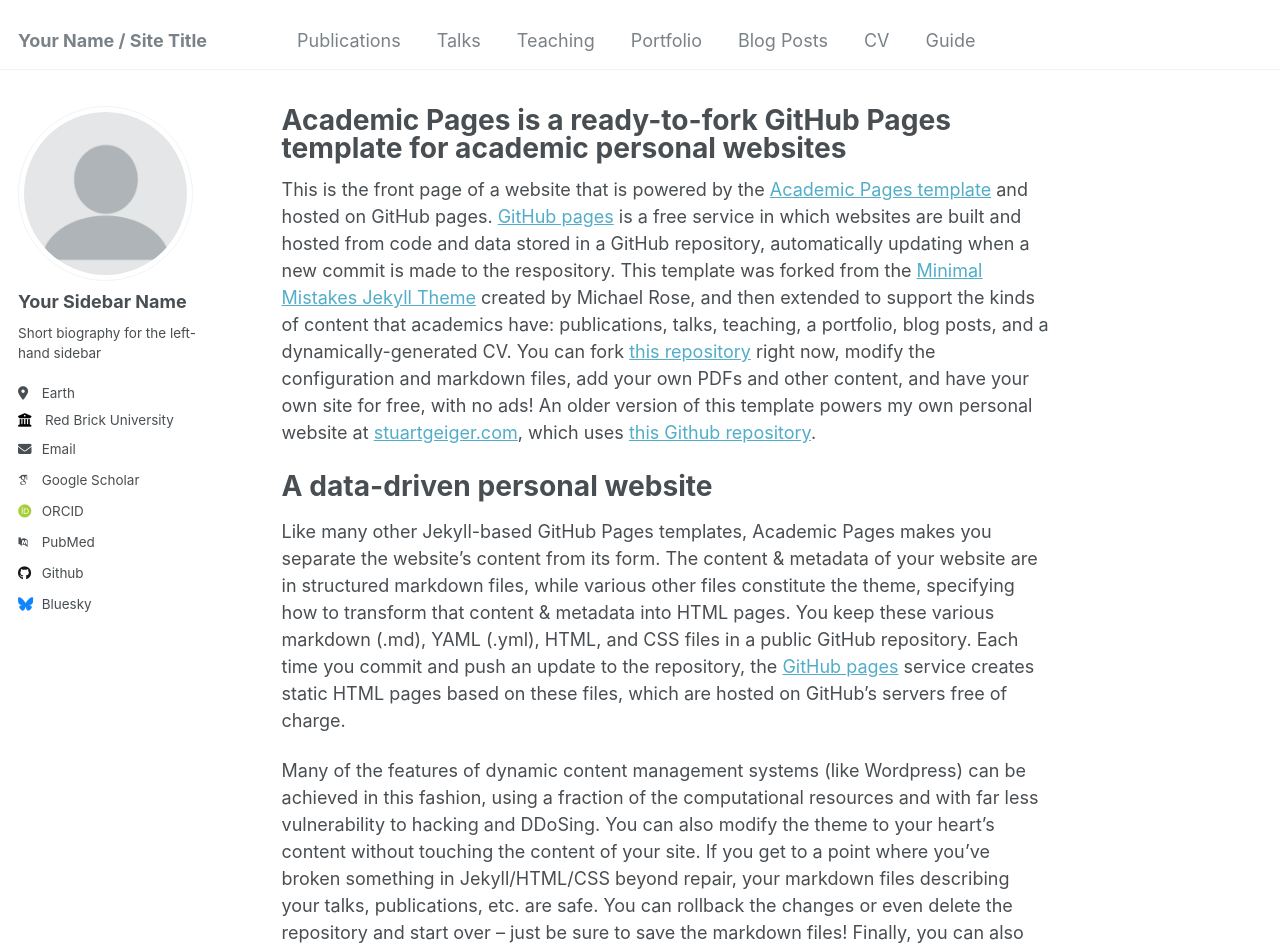
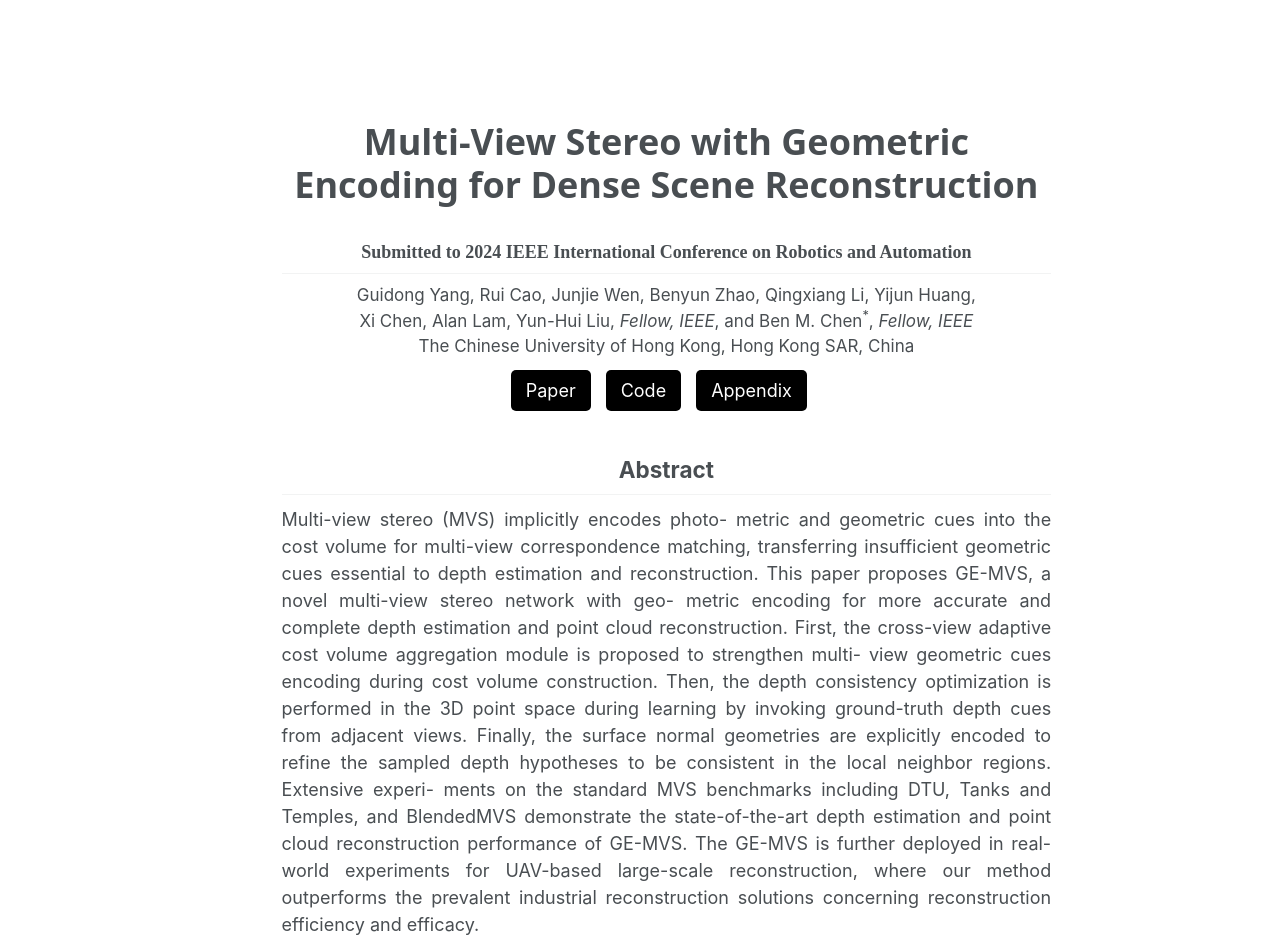
Before and after one commit to CUHK-USR-Group/GE-MVS, a Jekyll site: the page built from _pages/about.md, in a window 1280 px wide and 1400 px high. Shown: the top 950 px of the window. Built offline with Jekyll 4.4.1, drawn with Linux system fonts in a browser that asks for light colours; some web fonts are replaced; some of the changed text lies outside the part shown.

Commit message:
update page

```diff
--- a/_config.yml
+++ b/_config.yml
@@ -3,152 +3,116 @@
 # This config file is meant for settings that affect your entire site, values
 # which you are expected to set up once and rarely need to edit after that.
 # For technical reasons, this file is *NOT* reloaded automatically when you use
-# `jekyll serve -l -H localhost`. If you change this file, please restart the
-# server process.
-
-# Basic Site Settings
-locale                   : "en-US"
-title                    : "Your Name / Site Title"
-title_separator          : "-"
-name                     : &name "Your Name"
-description              : &description "personal description"
-url                      : https://academicpages.github.io # the base hostname & protocol for your site e.g. "https://mmistakes.github.io"
-baseurl                  : "" # the subpath of your site, e.g. "/blog"
-repository               : "academicpages/academicpages.github.io"
-
-# Site Author - The following control what appear as part of the author content on the side bar.
-#               If a field is blank the icon and link will not appear, otherwise it will be shown.
-#               Additional customization can be done by editing /_includes/author-profile.html
-author:
-  # Biographic information
-  avatar           : "profile.png"
-  name             : "Your Sidebar Name"
-  pronouns         : # example: "she/her"
-  bio              : "Short biography for the left-hand sidebar"
-  location         : "Earth"
-  employer         : "Red Brick University"
-  uri              : # URL
-  email            : "none@example.org"
-
-  # Academic websites
-  arxiv            : # URL - Update with the correct link to your profile
-  googlescholar    : "https://scholar.google.com/citations?user=PS_CX0AAAAAJ"
-  impactstory      : # URL
-  orcid            : "http://orcid.org/yourorcidurl"
-  semantic         : # URL
-  pubmed           : "https://www.ncbi.nlm.nih.gov/pubmed/?term=john+snow"
-  researchgate     : # URL
-
-  # Repositories and software development
-  bitbucket        : # Username - Update with your username on the site
-  codepen          : # Username
-  dribbble         : # Username
-  github           : "academicpages"
-  kaggle           : # Username
-  stackoverflow    : # User number or user number and name (i.e., use "1" or "1/jeff-atwood")
-
-  # Social media
-  bluesky          : "bsky.app" # Replace this with you Bluesky username
-  facebook         : # Username
-  flickr           : # Username
-  foursquare       : # Username
-  goodreads        : # Username
-  google_plus      : # Username
-  keybase          : # Username
-  instagram        : # Username
-  lastfm           : # Username
-  linkedin         : # Username
-  mastodon         : # URL
-  medium           : # URL
-  pinterest        : # Username
-  soundcloud       : # Username
-  steam            : # Username
-  telegram         : # URL
-  tumblr           : # Username
-  twitter          : # Username for X / Twitter
-  vine             : # Username
-  weibo            : # Username
-  wikipedia        : # Username
-  xing             : # Username
-  youtube          : # Username
-  zhihu            : # URL
-
-# Publication Category - The following the list of publication categories and their headings
-publication_category:
-  books:
-    title: 'Books'
-  manuscripts:
-    title: 'Journal Articles'
-  conferences:
-    title: 'Conference Papers'
+# `jekyll serve`. If you change this file, please restart the server process.
 
 # Site Settings
-teaser                   :  # filename of teaser fallback teaser image placed in /images/, .e.g. "500x300.png"
-breadcrumbs              : false # true, false (default)
-words_per_minute         : 160
-future                   : true
-read_more                : "disabled" # if enabled, adds "Read more" links to excerpts
-talkmap_link             : false #change to true to add link to talkmap on talks page
+locale: "en-US"
+title: "Multi-View Stereo with Geometric Encoding for Dense Scene Reconstruction"
+title_separator: "-"
+name: &name "Multi-View Stereo with Geometric Encoding"
+description: &description "Multi-View Stereo with Geometric Encoding for Dense Scene Reconstruction"
+url: https://cuhk-usr-group.github.io/GE-MVS # the base hostname & protocol for your site e.g. "https://mmistakes.github.io"
+baseurl: "" # the subpath of your site, e.g. "/blog"
+repository: "CUHK-USR-Group/GE-MVS"
+teaser: # filename of teaser fallback teaser image placed in /images/, .e.g. "500x300.png"
+breadcrumbs: false # true, false (default)
+words_per_minute: 160
+future: true
+read_more: "enabled" # if enabled, adds "Read more" links to excerpts
+talkmap_link: false #change to true to add link to talkmap on talks page
 comments:
-  provider               : # false (default), "disqus", "discourse", "facebook", "google-plus", "staticman", "custom"
+  provider: # false (default), "disqus", "discourse", "facebook", "google-plus", "staticman", "custom"
   disqus:
-    shortname            :
+    shortname:
   discourse:
-    server               : # https://meta.discourse.org/t/embedding-discourse-comments-via-javascript/31963 , e.g.: meta.discourse.org
+    server: # https://meta.discourse.org/t/embedding-discourse-comments-via-javascript/31963 , e.g.: meta.discourse.org
   facebook:
-    appid                :
-    num_posts            : # 5 (default)
-    colorscheme          : # "light" (default), "dark"
+    appid:
+    num_posts: # 5 (default)
+    colorscheme: # "light" (default), "dark"
 staticman:
-  allowedFields          : ['name', 'email', 'url', 'message']
-  branch                 : "gh-pages" # "master", "gh-pages"
-  commitMessage          : "New comment."
-  filename               : comment-{@timestamp}
-  format                 : "yml"
-  moderation             : true
-  path                   : "_data/comments/{options.slug}"
-  requiredFields         : ['name', 'email', 'message']
+  allowedFields: ["name", "email", "url", "message"]
+  branch: "gh-pages" # "master", "gh-pages"
+  commitMessage: "New comment."
+  filename: comment-{@timestamp}
+  format: "yml"
+  moderation: true
+  path: "_data/comments/{options.slug}"
+  requiredFields: ["name", "email", "message"]
   transforms:
-    email                : "md5"
+    email: "md5"
   generatedFields:
     date:
-      type               : "date"
+      type: "date"
       options:
-        format           : "iso8601" # "iso8601" (default), "timestamp-seconds", "timestamp-milliseconds"
+        format: "iso8601" # "iso8601" (default), "timestamp-seconds", "timestamp-milliseconds"
 atom_feed:
-  hide                   : false     # change to true to hide the RSS feed in the footer
-  path                   : # blank (default) uses feed.xml
-
+  path: # blank (default) uses feed.xml
 
 # SEO Related
-google_site_verification :
-bing_site_verification   :
-alexa_site_verification  :
-yandex_site_verification :
-
+google_site_verification:
+bing_site_verification:
+alexa_site_verification:
+yandex_site_verification:
 
 # Social Sharing
 twitter:
-  username               : &twitter
+  username: &twitter
 facebook:
-  username               :
-  app_id                 :
-  publisher              :
-og_image                 :  # Open Graph/Twitter default site image
+  username:
+  app_id:
+  publisher:
+og_image: # Open Graph/Twitter default site image
 # For specifying social profiles
 # - https://developers.google.com/structured-data/customize/social-profiles
 social:
-  type                   : # Person or Organization (defaults to Person)
-  name                   : # If the user or organization name differs from the site's name
+  type: # Person or Organization (defaults to Person)
+  name: # If the user or organization name differs from the site's name
   links: # An array of links to social media profiles
-
 
 # Analytics
 analytics:
-  provider               :  "false" # false (default), "google", "google-universal", "google-analytics-4", "custom"
+  provider: "google-universal" # false (default), "google", "google-universal", "custom"
   google:
-    tracking_id          :
+    tracking_id:
 
+# Site Author
+author:
+  name: "LCM-MVSNet"
+  avatar: "profile.png"
+  bio: "Your biography for the left-hand sidebar"
+  location: "Hong Kong"
+  employer:
+  pubmed: "https://www.ncbi.nlm.nih.gov/pubmed/?term=john+snow"
+  googlescholar: "http://yourfullgooglescholarurl.com"
+  email:
+  researchgate: # example: "https://www.researchgate.net/profile/yourprofile"
+  uri:
+  bitbucket:
+  codepen:
+  dribbble:
+  flickr:
+  facebook:
+  foursquare:
+  github: "academicpages"
+  google_plus:
+  keybase:
+  instagram:
+  impactstory: #"https://profiles.impactstory.org/u/xxxx-xxxx-xxxx-xxxx"
+  lastfm:
+  linkedin:
+  orcid: "http://orcid.org/yourorcidurl"
+  pinterest:
+  soundcloud:
+  stackoverflow: # http://stackoverflow.com/users/123456/username
+  steam:
+  tumblr:
+  twitter: "replacethistwitterhandle"
+  vine:
+  weibo:
+  xing:
+  youtube:
+  wikipedia:
 
 # Reading Files
 include:
@@ -160,24 +124,23 @@ exclude:
   - "*.sublime-workspace"
   - .asset-cache
   - .bundle
-  - .github
   - .jekyll-assets-cache
   - .sass-cache
+  - CHANGELOG
+  - Capfile
+  - Gemfile
+  - Gruntfile.js
+  - LICENSE
+  - README
+  - Rakefile
   - assets/js/_main.js
   - assets/js/plugins
   - assets/js/vendor
-  - CHANGELOG
-  - Capfile
   - config
-  - Gemfile
-  - Gruntfile.js
   - gulpfile.js
-  - LICENSE
   - log
   - node_modules
-  - package.json*
-  - Rakefile
-  - README
+  - package.json
   - tmp
   - vendor
 keep_files:
@@ -186,14 +149,12 @@ keep_files:
 encoding: "utf-8"
 markdown_ext: "markdown,mkdown,mkdn,mkd,md"
 
-
 # Conversion
 markdown: kramdown
 highlighter: rouge
 lsi: false
 excerpt_separator: "\n\n"
 incremental: false
-
 
 # Markdown Processing
 kramdown:
@@ -206,8 +167,7 @@ kramdown:
   smart_quotes: lsquo,rsquo,ldquo,rdquo
   enable_coderay: false
 
-
-# These settings control the types of collections used by the template
+# Collections
 collections:
   teaching:
     output: true
@@ -222,8 +182,7 @@ collections:
     output: true
     permalink: /:collection/:path/
 
-
-# These settings control how pages and collections are included in the site
+# Defaults
 defaults:
   # _posts
   - scope:
@@ -279,19 +238,16 @@ defaults:
       author_profile: true
       share: true
 
-
 # Sass/SCSS
 sass:
   sass_dir: _sass
   style: compressed # http://sass-lang.com/documentation/file.SASS_REFERENCE.html#output_style
-
 
 # Outputting
 permalink: /:categories/:title/
 # paginate: 5 # amount of posts to show
 # paginate_path: /page:num/
 timezone: America/Los_Angeles # http://en.wikipedia.org/wiki/List_of_tz_database_time_zones
-
 
 # Plugins
 plugins:
@@ -307,7 +263,6 @@ whitelist:
   - jekyll-gist
   - jekyll-feed
   - jemoji
-
 
 # Archives
 #  Type
@@ -337,7 +292,6 @@ tag_archive:
 #     category: /categories/:name/
 #     tag: /tags/:name/
 
-
 # HTML Compression
 # - http://jch.penibelst.de/
 compress_html:
--- a/_pages/about.md
+++ b/_pages/about.md
@@ -1,49 +1,72 @@
 ---
 permalink: /
-title: "Academic Pages is a ready-to-fork GitHub Pages template for academic personal websites"
-author_profile: true
+title: ""
+excerpt: "About the paper"
+author_profile: false
 redirect_from:
-  - /about/
-  - /about.html
+    /about/
+    /about.html
+layout: single
 ---
 
-This is the front page of a website that is powered by the [Academic Pages template](https://github.com/academicpages/academicpages.github.io) and hosted on GitHub pages. [GitHub pages](https://pages.github.com) is a free service in which websites are built and hosted from code and data stored in a GitHub repository, automatically updating when a new commit is made to the respository. This template was forked from the [Minimal Mistakes Jekyll Theme](https://mmistakes.github.io/minimal-mistakes/) created by Michael Rose, and then extended to support the kinds of content that academics have: publications, talks, teaching, a portfolio, blog posts, and a dynamically-generated CV. You can fork [this repository](https://github.com/academicpages/academicpages.github.io) right now, modify the configuration and markdown files, add your own PDFs and other content, and have your own site for free, with no ads! An older version of this template powers my own personal website at [stuartgeiger.com](http://stuartgeiger.com), which uses [this Github repository](https://github.com/staeiou/staeiou.github.io).
+<style>
+  .masthead {
+    display: none !important;
+  }
+  .page__hero--overlay {
+    margin-top: 0 !important;
+  }
+</style>
 
-A data-driven personal website
-======
-Like many other Jekyll-based GitHub Pages templates, Academic Pages makes you separate the website's content from its form. The content & metadata of your website are in structured markdown files, while various other files constitute the theme, specifying how to transform that content & metadata into HTML pages. You keep these various markdown (.md), YAML (.yml), HTML, and CSS files in a public GitHub repository. Each time you commit and push an update to the repository, the [GitHub pages](https://pages.github.com/) service creates static HTML pages based on these files, which are hosted on GitHub's servers free of charge.
+<h1 style="text-align: center; font-size: 36px; font-family: 'system-ui';">Multi-View Stereo with Geometric Encoding for Dense Scene Reconstruction</h1>
+<h2  style="text-align: center; font-size: 18px; font-family: 'Sama Devanagari';">
+    Submitted to 2024 IEEE International Conference on Robotics and Automation
+</h2>
+<div style=" text-align: center; font-size: 17px;">
+Guidong Yang, Rui Cao, Junjie Wen, Benyun Zhao, Qingxiang Li, Yijun Huang, <br> Xi Chen, Alan Lam, Yun-Hui Liu, <i>Fellow, IEEE</i>, and Ben M. Chen<sup>*</sup>, <i>Fellow, IEEE</i>
+</div>
+<div  style="text-align: center; font-size: 17px;" >
+The Chinese University of Hong Kong, Hong Kong SAR, China
 
-Many of the features of dynamic content management systems (like Wordpress) can be achieved in this fashion, using a fraction of the computational resources and with far less vulnerability to hacking and DDoSing. You can also modify the theme to your heart's content without touching the content of your site. If you get to a point where you've broken something in Jekyll/HTML/CSS beyond repair, your markdown files describing your talks, publications, etc. are safe. You can rollback the changes or even delete the repository and start over -- just be sure to save the markdown files! Finally, you can also write scripts that process the structured data on the site, such as [this one](https://github.com/academicpages/academicpages.github.io/blob/master/talkmap.ipynb) that analyzes metadata in pages about talks to display [a map of every location you've given a talk](https://academicpages.github.io/talkmap.html).
+</div>
+<div style="display: flex; flex-direction: row; margin: 10px auto; justify-content: center">
 
-Getting started
-======
-1. Register a GitHub account if you don't have one and confirm your e-mail (required!)
-1. Fork [this repository](https://github.com/academicpages/academicpages.github.io) by clicking the "fork" button in the top right.
-1. Go to the repository's settings (rightmost item in the tabs that start with "Code", should be below "Unwatch"). Rename the repository "[your GitHub username].github.io", which will also be your website's URL.
-1. Set site-wide configuration and create content & metadata (see below -- also see [this set of diffs](http://archive.is/3TPas) showing what files were changed to set up [an example site](https://getorg-testacct.github.io) for a user with the username "getorg-testacct")
-1. Upload any files (like PDFs, .zip files, etc.) to the files/ directory. They will appear at https://[your GitHub username].github.io/files/example.pdf.
-1. Check status by going to the repository settings, in the "GitHub pages" section
+<button style="background-color: #000000; color: white;margin-right: 15px; padding: 10px 15px;border: none; border-radius: 5px;">
+<a href="/files/Multi-View Stereo with Geometric Encoding for Dense Scene Reconstruction.pdf" style="color: white; text-decoration: none;">Paper</a>
+</button>
 
-Site-wide configuration
-------
-The main configuration file for the site is in the base directory in [_config.yml](https://github.com/academicpages/academicpages.github.io/blob/master/_config.yml), which defines the content in the sidebars and other site-wide features. You will need to replace the default variables with ones about yourself and your site's github repository. The configuration file for the top menu is in [_data/navigation.yml](https://github.com/academicpages/academicpages.github.io/blob/master/_data/navigation.yml). For example, if you don't have a portfolio or blog posts, you can remove those items from that navigation.yml file to remove them from the header.
+<button style="background-color: #000000; color: white;margin-right: 15px; padding: 10px 15px; border: none; border-radius: 5px;">
+<a href="https://github.com/YANG-SOBER/UwMVS" style="color: white; text-decoration: none;">Code</a>
+</button>
 
-Create content & metadata
-------
-For site content, there is one markdown file for each type of content, which are stored in directories like _publications, _talks, _posts, _teaching, or _pages. For example, each talk is a markdown file in the [_talks directory](https://github.com/academicpages/academicpages.github.io/tree/master/_talks). At the top of each markdown file is structured data in YAML about the talk, which the theme will parse to do lots of cool stuff. The same structured data about a talk is used to generate the list of talks on the [Talks page](https://academicpages.github.io/talks), each [individual page](https://academicpages.github.io/talks/2012-03-01-talk-1) for specific talks, the talks section for the [CV page](https://academicpages.github.io/cv), and the [map of places you've given a talk](https://academicpages.github.io/talkmap.html) (if you run this [python file](https://github.com/academicpages/academicpages.github.io/blob/master/talkmap.py) or [Jupyter notebook](https://github.com/academicpages/academicpages.github.io/blob/master/talkmap.ipynb), which creates the HTML for the map based on the contents of the _talks directory).
+<button style="background-color: #000000; color: white;margin-right: 15px; padding: 10px 15px; border: none; border-radius: 5px;">
+<a href="/files/Appendix_Multi-View Stereo with Geometric Encoding for Dense Scene Reconstruction.pdf" style="color: white; text-decoration: none;">Appendix</a>
+</button>
 
-**Markdown generator**
+</div>
 
-I have also created [a set of Jupyter notebooks](https://github.com/academicpages/academicpages.github.io/tree/master/markdown_generator
-) that converts a CSV containing structured data about talks or presentations into individual markdown files that will be properly formatted for the Academic Pages template. The sample CSVs in that directory are the ones I used to create my own personal website at stuartgeiger.com. My usual workflow is that I keep a spreadsheet of my publications and talks, then run the code in these notebooks to generate the markdown files, then commit and push them to the GitHub repository.
+<div style="text-align: center; font-family: 'American Typewriter'; font-weight: 400; ">
+<h2>Abstract</h2>
+</div>
+<div style="text-align: justify; text-justify:inter-ideograph;">
 
-How to edit your site's GitHub repository
-------
-Many people use a git client to create files on their local computer and then push them to GitHub's servers. If you are not familiar with git, you can directly edit these configuration and markdown files directly in the github.com interface. Navigate to a file (like [this one](https://github.com/academicpages/academicpages.github.io/blob/master/_talks/2012-03-01-talk-1.md) and click the pencil icon in the top right of the content preview (to the right of the "Raw | Blame | History" buttons). You can delete a file by clicking the trashcan icon to the right of the pencil icon. You can also create new files or upload files by navigating to a directory and clicking the "Create new file" or "Upload files" buttons.
+Multi-view stereo (MVS) implicitly encodes photo- metric and geometric cues into the cost volume for multi-view correspondence matching, transferring insufficient geometric cues essential to depth estimation and reconstruction. This paper proposes GE-MVS, a novel multi-view stereo network with geo- metric encoding for more accurate and complete depth estimation and point cloud reconstruction. First, the cross-view adaptive cost volume aggregation module is proposed to strengthen multi- view geometric cues encoding during cost volume construction. Then, the depth consistency optimization is performed in the 3D point space during learning by invoking ground-truth depth cues from adjacent views. Finally, the surface normal geometries are explicitly encoded to refine the sampled depth hypotheses to be consistent in the local neighbor regions. Extensive experi- ments on the standard MVS benchmarks including DTU, Tanks and Temples, and BlendedMVS demonstrate the state-of-the-art depth estimation and point cloud reconstruction performance of GE-MVS. The GE-MVS is further deployed in real-world experiments for UAV-based large-scale reconstruction, where our method outperforms the prevalent industrial reconstruction solutions concerning reconstruction efficiency and efficacy.
 
-Example: editing a markdown file for a talk
-![Editing a markdown file for a talk](/images/editing-talk.png)
+</div>
 
-For more info
-------
-More info about configuring Academic Pages can be found in [the guide](https://academicpages.github.io/markdown/). The [guides for the Minimal Mistakes theme](https://mmistakes.github.io/minimal-mistakes/docs/configuration/) (which this theme was forked from) might also be helpful.
+<div style="text-align: center; font-family: 'American Typewriter'; font-weight: 400; ">
+<h2>Demo Video</h2>
+</div>
+
+<div style="text-align: center; margin: 0 auto;">
+    <iframe width="100%" height="500" src="https://www.youtube.com/embed/mNHuVhbylU4" frameborder="0" allow="autoplay; encrypted-media" allowfullscreen></iframe>
+</div>
+
+<div style="text-align: center; font-family: 'American Typewriter'; font-weight: 400; ">
+<h2>Acknowledgements</h2>
+</div>
+
+<div style="text-align: justify">This work was supported by the InnoHK of the Government of the Hong Kong Special Administrative Region via the Hong Kong Centre for Logistics Robotics.
+<br> <br>
+We sincerely thank all the ICRA reviewers for their time and efforts.
+</div>
```
Also changed, not shown: 2 other files.
